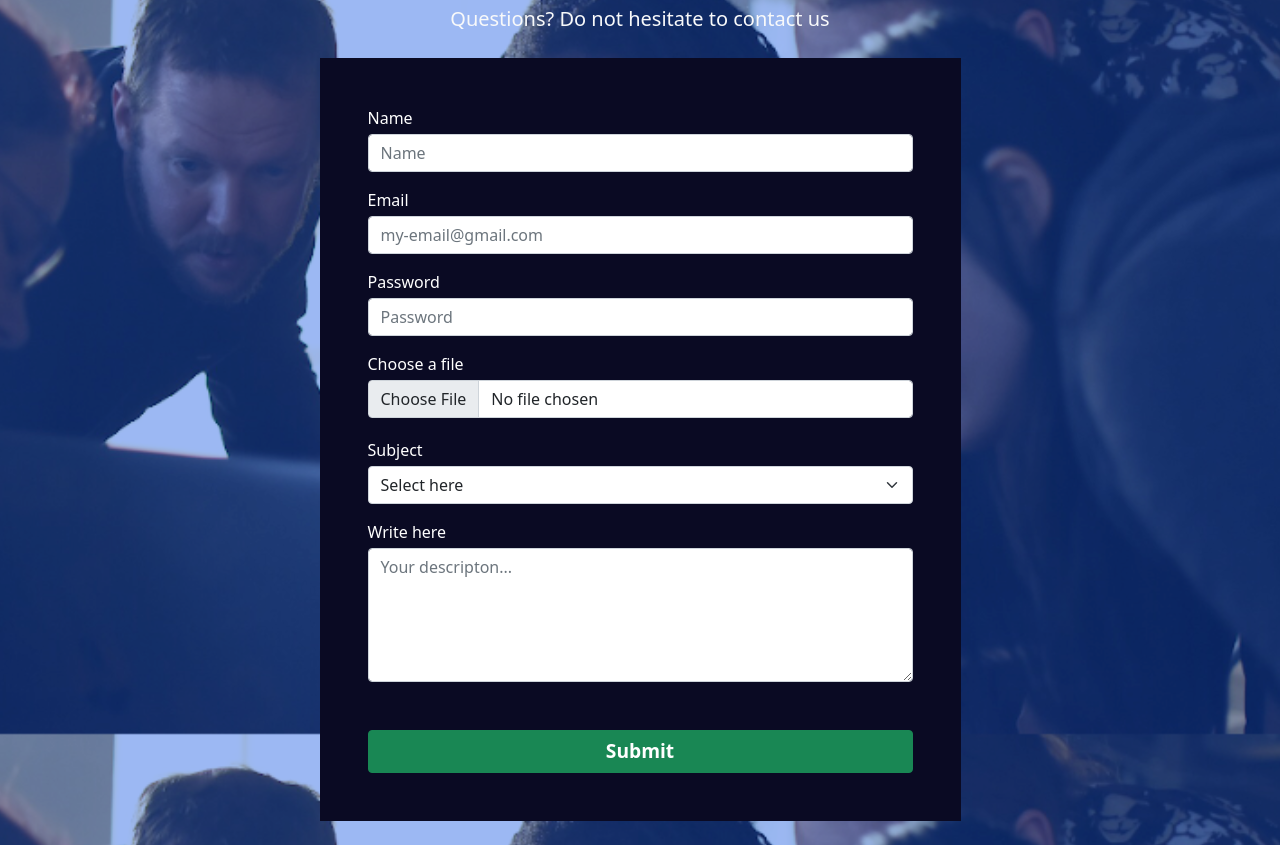
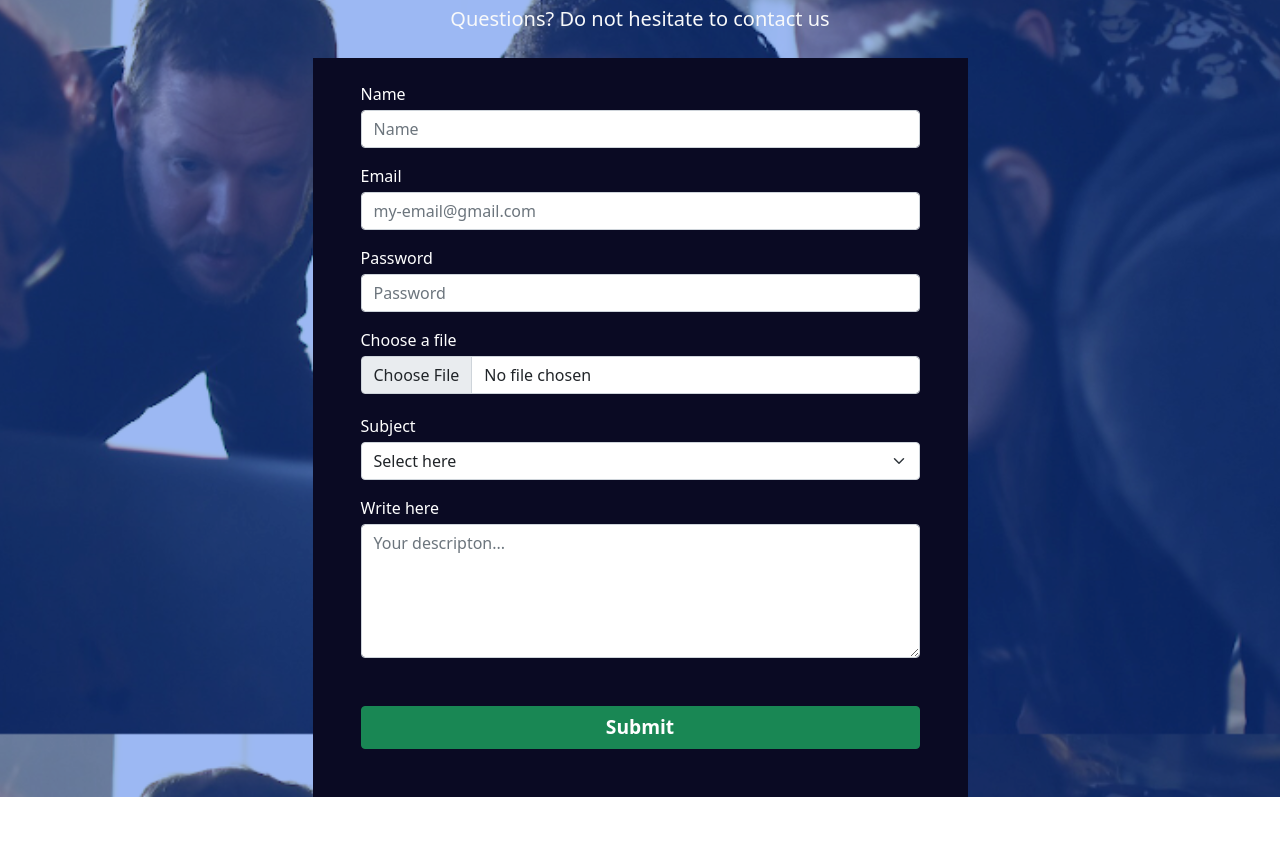
Before and after one commit to Alkaly02/form-registration, a plain HTML site: page index.html in a window 1280 px wide. Shown: the part 66-911 px from the top of the page. After the commit the page ends 863 px from the top, so only its background shows below. Drawn offline with nearby package versions, Linux system fonts and the light colour scheme.

Commit message:
Ajustement du formulaire

```diff
--- a/index.html
+++ b/index.html
@@ -8,15 +8,15 @@
 	<title>Bootstrap</title>
 </head>
 <body>
-	<div class="body-chlid py-4">
-		<div class="container">
+	<div class="body-chlid pt-4 pb-0">
+		<div class="container p-0">
 			<div class="text-center">
 				<h2 class="text-light">Get in touch</h2>
 				<p class="lead text-light">Questions? Do not hesitate to contact us</p>
 			</div>
 			<div class="row justify-content-center mt-4">
 				<div class="col-lg-7">
-					<form action="" class="p-5">
+					<form action="" class="px-lg-5 pt-4 pb-5 px-3">
 						<label for="name" class="form-label mb-1">Name</label>
 						<input id="name" type="text" name="name" placeholder="Name" class="form-control">
 						<label for="email" class="form-label mt-3 mb-1">Email</label>
--- a/style.css
+++ b/style.css
@@ -7,6 +7,7 @@ body{
 	background-color: rgba(8, 78, 224, 0.4);
 }
 form{
+	width: 100%;
 	background-color: #0a0a23;
 	color: #ffffff;
 }
```
